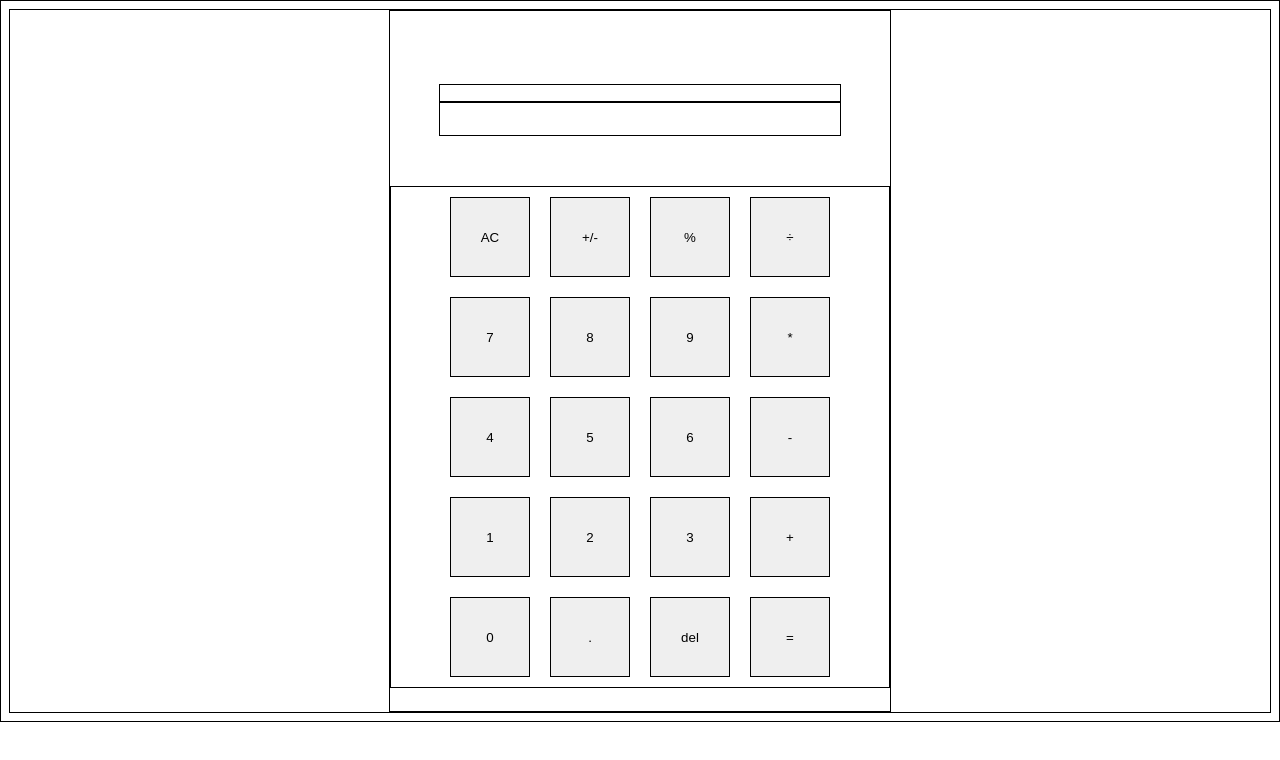
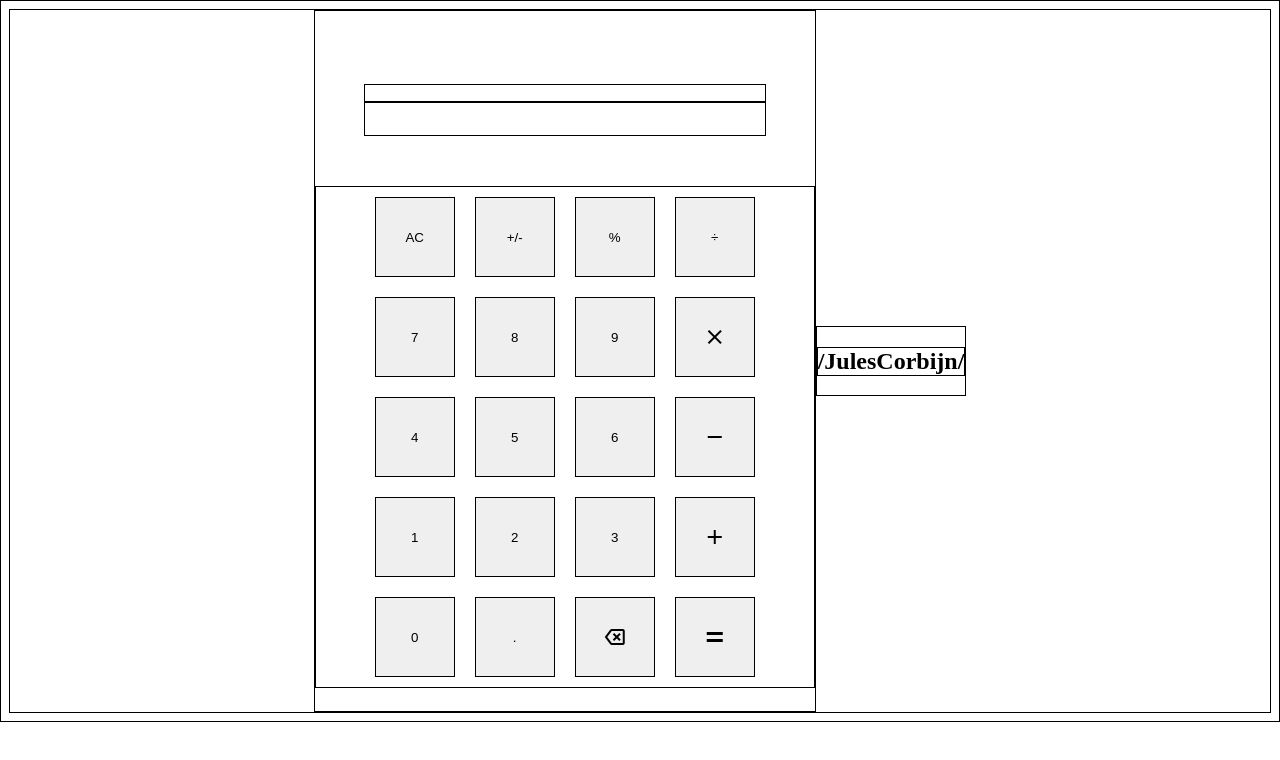
Before and after one commit to Corby7/project_Calculator, a plain HTML site: page index.html in a window 1280 px wide. Drawn offline with nearby package versions, Linux system fonts and the light colour scheme.

Commit message:
added footer and icons

```diff
--- a/index.html
+++ b/index.html
@@ -6,6 +6,10 @@
     <meta name="viewport" content="width=device-width, initial-scale=1.0">
     <title>Calculator</title>
     <link rel="stylesheet" href="style.css">
+    <link rel="preconnect" href="https://fonts.googleapis.com">
+    <link rel="preconnect" href="https://fonts.googleapis.com">
+    <link rel="preconnect" href="https://fonts.gstatic.com" crossorigin>
+    <link href="https://fonts.googleapis.com/css2?family=Roboto:ital,wght@0,300;0,500;0,700;0,900;1,300&display=swap" rel="stylesheet">    <link rel="stylesheet" href="https://fonts.googleapis.com/css2?family=Material+Symbols+Outlined:opsz,wght,FILL,GRAD@20..48,100..700,0..1,-50..200" />
 </head>
 <body>
     <div id="calculator">
@@ -13,28 +17,30 @@
             <p id="displayValue"></p>
         </div>
         <div class="buttons">
-            <button class="clear" id="AC" onclick="clearAll()">AC</button>
+            <button class="clearall" id="AC">AC</button>
             <button class="sign" id="+/-">+/-</button>
             <button class="percent" id="%">%</button>
-            <button class="operators" id="÷">÷</button>
+            <button class="operators iconify" id="÷">÷</button>
             <button class="numbers" id="7">7</button>
             <button class="numbers" id="8">8</button>
             <button class="numbers" id="9">9</button>
-            <button class="operators" id="*">*</button>
+            <button class="operators material-symbols-outlined" id="*">close</button>
             <button class="numbers" id="4">4</button>
             <button class="numbers" id="5">5</button>
             <button class="numbers" id="6">6</button>
-            <button class="operators" id="-">-</button>
+            <button class="operators material-symbols-outlined" id="-">remove</button>
             <button class="numbers" id="1">1</button>
             <button class="numbers" id="2">2</button>
             <button class="numbers" id="3">3</button>
-            <button class="operators" id="+">+</button>
+            <button class="operators material-symbols-outlined" id="+">add</button>
             <button class="numbers" id="0">0</button>
             <button class="decimal" id=".">.</button>
-            <button class="backspace" id="del">del</button>
-            <button class="equals" onclick="equals()" id="=">=</button>
+            <button class="material-symbols-outlined" id="backspace">backspace</button>
+            <button class="equals material-symbols-outlined" id="=">equal</button>
         </div>
     </div>
+    <footer><h2>/JulesCorbijn/</h2></footer>
 <script src="script.js"></script>
+<script src="https://code.iconify.design/3/3.1.0/iconify.min.js"></script>
 </body>
 </html>
```
